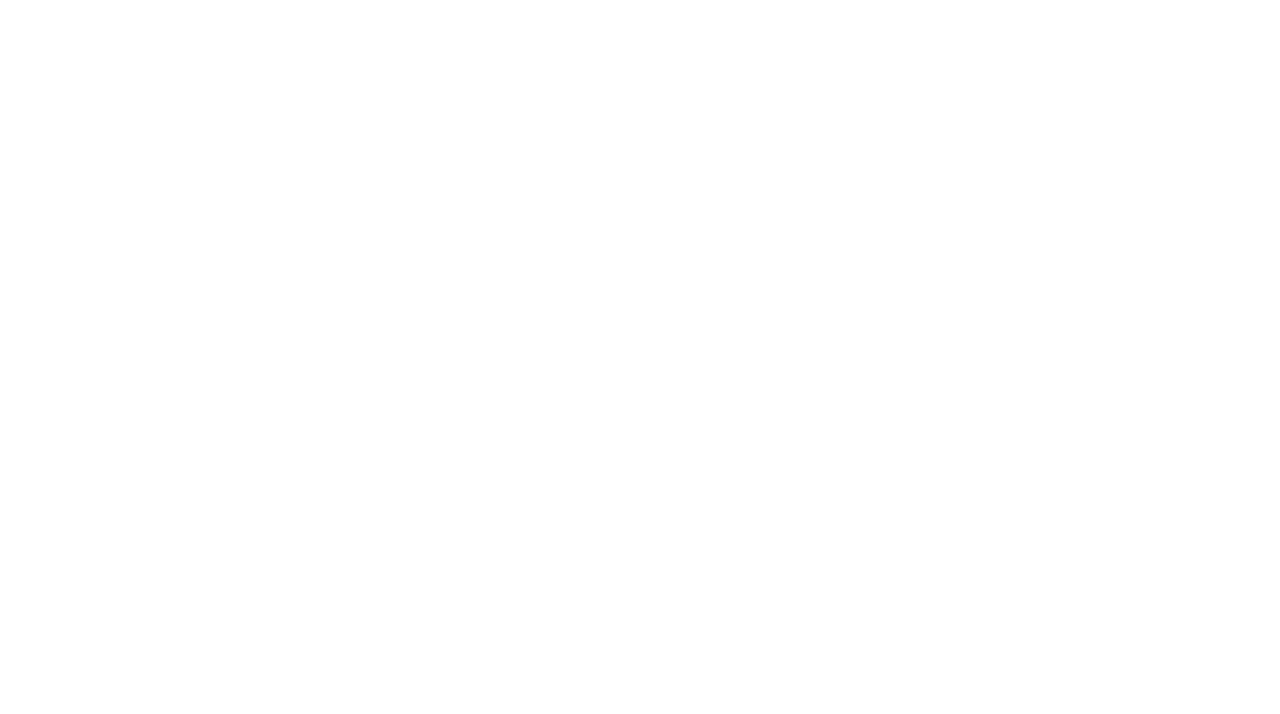
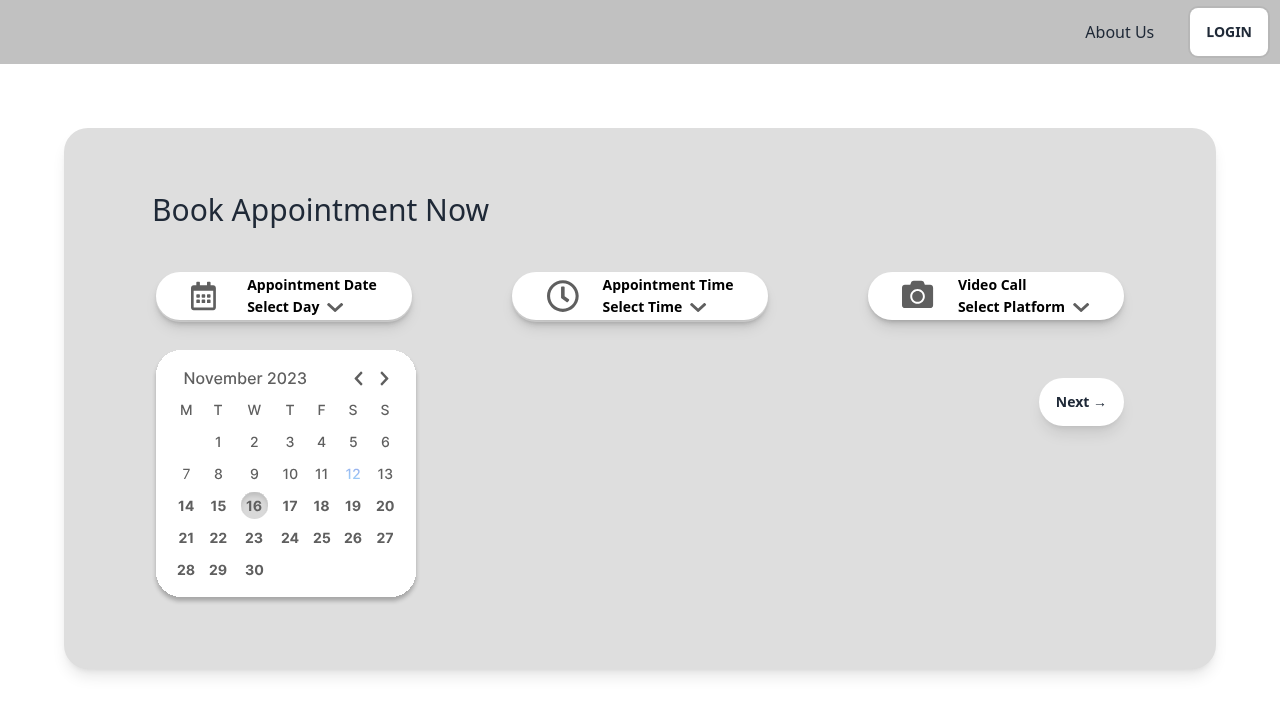
Before and after one commit to cornellh4i/okb-hope, a Next.js app in the folder frontend/: page / in a window 1280 px wide. Shown: the top 714 px of the page. Built offline with nearby package versions, Linux system fonts and the light colour scheme; no server answers.

Commit message:
fixed sizing for bookapp icons

```diff
--- a/frontend/src/Components/BookApp.tsx
+++ b/frontend/src/Components/BookApp.tsx
@@ -2,7 +2,7 @@ import CalendarIcon from '../Assets/calendar_icon.svg'
 import CameraIcon from '../Assets/camera_icon.svg'
 import ClockIcon from '../Assets/clock_icon.svg'
 import Arrow from '../Assets/arrow.svg'
-// import TempCalendar from '../Assets/temp_calendar.svg'
+import TempCalendar from '../Assets/temp_calendar.svg'
 
 type DropdownProp = {
   img: any,
@@ -19,7 +19,7 @@ function Dropdown(props: DropdownProp) {
   return (
     <div className="dropdown flex-row p-0 gap-5 order-none grow-0 h-70 shadow-md rounded-3xl">
       <label tabIndex={0} className="btn btn-wide btn-ghost rounded-full bg-white text-black shadow-lg">
-        <div className="flex flex-none order-0 grow-0 w-14">
+        <div className="flex  flex-none order-0 grow-0 w-14">
           {props.img}
         </div>
         <div className="flex flex-col items-start p-0 gap-2 normal-case order-1 grow-0 flex-none">
@@ -47,25 +47,25 @@ export default function BookApp() {
   return (
     <div className="bg-white p-16">
       <div className="max-w-6xl w-500 mx-auto p-16 bg-[#DEDEDE] shadow-lg rounded-3xl">
-        <div className='sm:text-3xl pb-4 gap-8 capitalize'>
+        <div className='sm:text-3xl pb-4 gap-8 capitalize pl-6'>
           Book Appointment now
         </div>
         <div className="flex justify-between">
           <div className="flex flex-col items-start p-7 gap-2.5 flex-none order-0 grow-0">
-            <Dropdown img={<CalendarIcon />} text="Appointment Date" select="Select Day" />
+            <Dropdown img={<CalendarIcon className="" viewBox="0 0 48 40" />} text="Appointment Date" select="Select Day" />
           </div>
           <div className="flex flex-col items-start p-7 gap-2.5 flex-none order-1 grow-0">
-            <Dropdown img={<ClockIcon />} text="Appointment Time" select="Select Time" />
+            <Dropdown img={<ClockIcon className="" viewBox="0 0 48 40" />} text="Appointment Time" select="Select Time" />
           </div>
           <div className="flex flex-col items-start p-7 gap-2.5 flex-none order-2 grow-0">
-            <Dropdown img={<CameraIcon />} text="Video Call" select="Select Platform" />
+            <Dropdown img={<CameraIcon className="" viewBox="0 0 48 40" />} text="Video Call" select="Select Platform" />
           </div>
         </div>
 
         <div className="flex justify-between">
-          {/* <div className="flex p-5">
+          <div className="flex pl-6">
             <TempCalendar />
-          </div> */}
+          </div>
           <div className="flex p-7">
             <button className='rounded-full btn bg-base-100 btn-ghost shadow-lg normal-case text-#[C1C1C1] gap-2.5'>
               Next →
--- a/frontend/src/pages/index.tsx
+++ b/frontend/src/pages/index.tsx
@@ -1,7 +1,7 @@
 import Head from 'next/head'
 import { Inter } from 'next/font/google'
-// import NavBar from '../components/NavBar'
-// import BookApp from '../components/BookApp'
+import NavBar from '../components/NavBar'
+import BookApp from '../components/BookApp'
 
 const inter = Inter({ subsets: ['latin'] })
 
@@ -15,8 +15,8 @@ export default function Home() {
         <link rel="icon" href="/favicon.ico" />
       </Head>
       <main>
-        {/* <NavBar />
-        <BookApp /> */}
+        <NavBar />
+        <BookApp />
       </main>
     </>
   )
```
